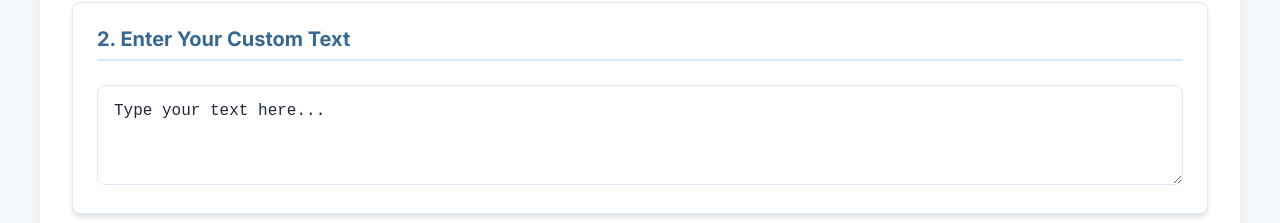
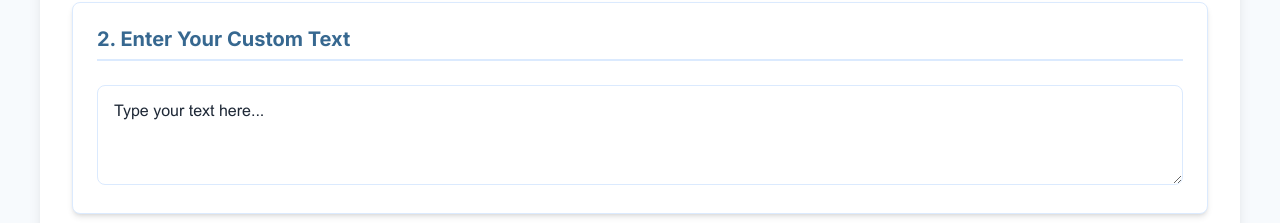
Before and after one commit to Arch-Tom/archfonthub, a React (Vite) app: page / in a window 1280 px wide. Shown: the part 729-952 px from the top of the page. Built offline with nearby package versions, Linux system fonts and the light colour scheme.

Commit message:
Changing text

```diff
--- a/src/App.jsx
+++ b/src/App.jsx
@@ -212,6 +212,7 @@ const App = () => {
                         <h2 className="section-title">2. Enter Your Custom Text</h2>
                         <textarea
                             className="text-input"
+                            style={{ fontFamily: 'Arial, sans-serif' }}
                             value={customText}
                             onChange={handleTextChange}
                             onFocus={handleFocus}
```
